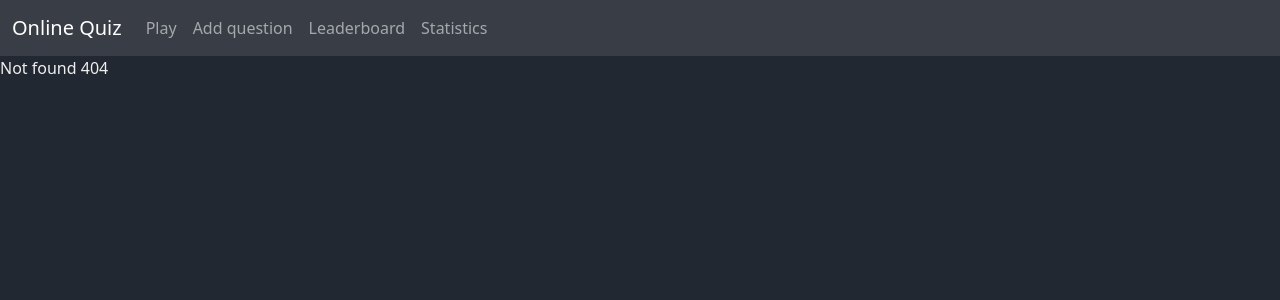
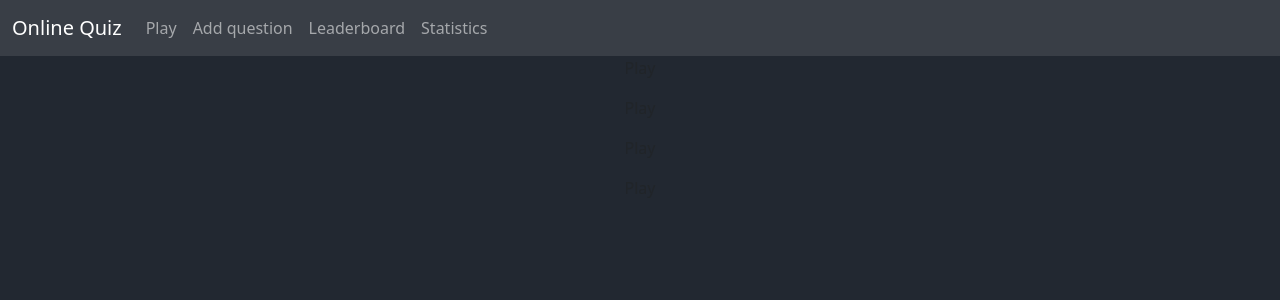
Before and after one commit to Jantero93/online-quiz, a React (Create React App) app in the folder web-app/: page /play in a window 1280 px wide. Before the commit this address had no page. Shown: the top 300 px of the page. Built offline with nearby package versions, Linux system fonts and the light colour scheme.

Commit message:
Format files

```diff
--- a/web-app/src/App.tsx
+++ b/web-app/src/App.tsx
@@ -4,6 +4,7 @@ import { BrowserRouter as Router, Routes, Route } from 'react-router-dom';
 import AddQuestion from './views/AddQuestion';
 import HomePage from './views/HomePage';
 import NavigationBar from './components/NavigationBar';
+import Play from './views/Play';
 
 import 'bootstrap/dist/css/bootstrap.min.css';
 import './styles/colors.css';
@@ -23,7 +24,9 @@ const App = () => {
         {/* Main */}
         <Route path="/" key={'home'} element={<HomePage />} />
         <Route path="*" element={<NotFound />} />
-        {/* Quiz */}
+        {/* Game */}
+        <Route path="/play" element={<Play />} />
+        {/* Question */}
         <Route
           path="/question/add"
           key={'add-question'}
--- a/web-app/src/components/NavigationBar.tsx
+++ b/web-app/src/components/NavigationBar.tsx
@@ -15,7 +15,7 @@ const NavigationBar = () => {
         <NavBar.Toggle aria-controls="NavBarScroll" />
         <NavBar.Collapse id="NavBarScroll">
           <Nav className="me-auto my-2 my-lg-0">
-            <Nav.Link as={Link} to="quiz/play">
+            <Nav.Link as={Link} to="play">
               Play
             </Nav.Link>
             <Nav.Link as={Link} to="question/add">
--- /dev/null
+++ b/web-app/src/views/Play.tsx
@@ -0,0 +1,15 @@
+import React from 'react';
+import Container from 'react-bootstrap/esm/Container';
+
+const Play = () => {
+  return (
+    <Container className="d-flex flex-column align-items-center">
+      <p>Play</p>
+      <p>Play</p>
+      <p>Play</p>
+      <p>Play</p>
+    </Container>
+  );
+};
+
+export default Play;
```
Also changed, not shown: 2 other files (tests, documents, lock files or other folders).
